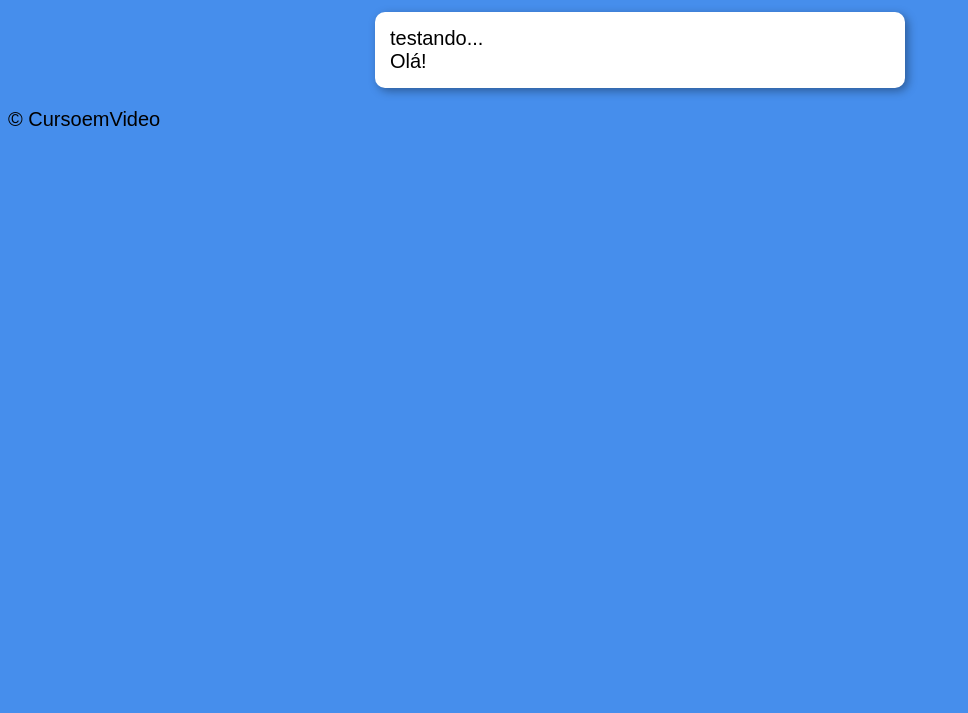
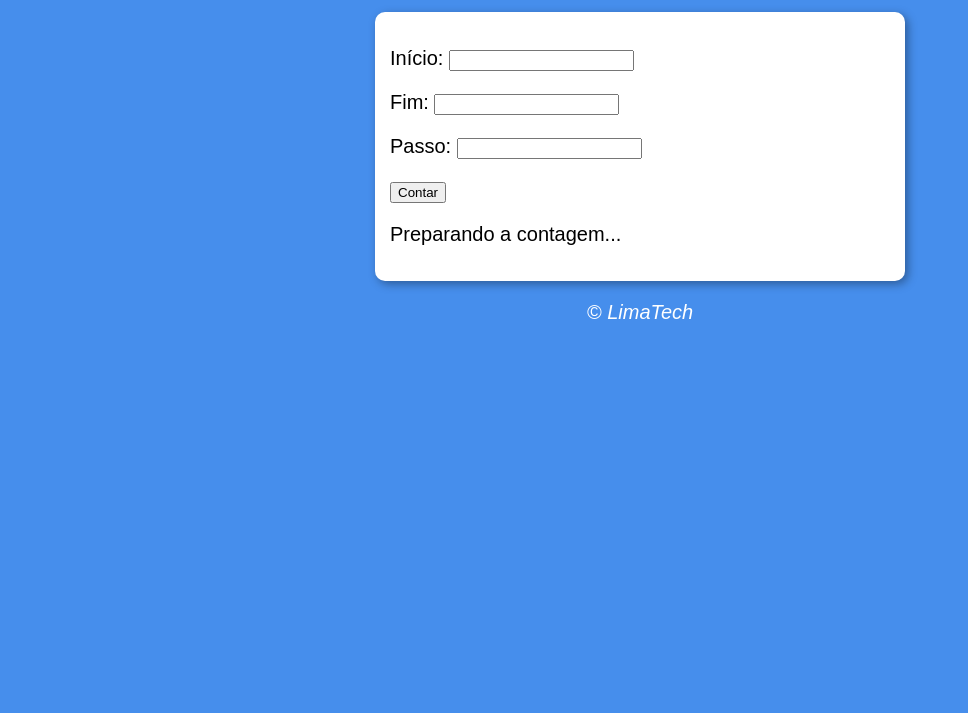
Before and after one commit to Arthursant7s830/Contador, a plain HTML site: page index.html in a window 1280 px wide. Shown: the part 87-800 px from the top of the page, without its empty margins (0-968 px from the left). Drawn offline with Linux system fonts and the light colour scheme.

Commit message:
primeira versão para teste de bugs

```diff
--- a/index.html
+++ b/index.html
@@ -1,28 +1,36 @@
 <!DOCTYPE html>
-<html lang="en">
+<html lang="PT-BR">
+
 <head>
     <meta charset="UTF-8">
     <meta name="viewport" content="width=device-width, initial-scale=1.0">
     <title>Contador</title>
     <link rel="stylesheet" href="style.css">
 </head>
+
 <body>
     <header>
-        <h1>Título</h1>
+        <h1>Contador</h1>
     </header>
 
     <section>
-        <div>
-            testando...
+        <div id="dados">
+         <p>Início: <input type="number" name="inicio" id="txti"></p>
+         <p>Fim: <input type="number" name="fim" id="txtf"></p>
+         <p>Passo: <input type="number" name="passo" id="txtp"></p>
+         <p><input type="button" value="Contar" onclick="contar()"></p>
         </div>
 
-        <div>
-            Olá!
+        <div id="res">
+         <p>Preparando a contagem...</p>
         </div>
     </section>
-    <p>&copy; CursoemVideo</p>
+
     <footer>
+        <p>&copy; LimaTech</p>
+    </footer>
 
-    </footer>
+    <script src="index.js"></script>
 </body>
+
 </html>
--- /dev/null
+++ b/index.js
@@ -0,0 +1,31 @@
+function contar() {
+    let inicio = document.getElementById('txti')
+    let fim = document.getElementById('txtf')
+    let passo = document.getElementById('txtp')
+    let res = document.getElementById('res')
+
+    if (inicio.value.length == 0 || fim.value.length == 0 || passo.value.length == 0) {
+        res.innerHTML = 'Impossível contar!'
+        alert('[ERRO] Ausência de dados!')
+    } else {
+        res.innerHTML = 'Contando: '
+        let i = Number(inicio.value)
+        let f = Number(fim.value)
+        let p = Number(passo.value)
+
+
+        if (i < f) {
+
+            //CONTAGEM CRESCENTE
+            for (let contador = i; contador <= f; contador += p) {
+                res.innerHTML += ` ${contador} \u{1F449}`
+            }
+            res.innerHTML += `\u{1F3C1}`
+        } else { // CONTAGEM DECRESCENTE
+            for (let contador = i; contador >= f; contador -= p)
+                res.innerHTML += ` ${contador} \u{1F449}`
+
+        }
+
+    }
+}
```
